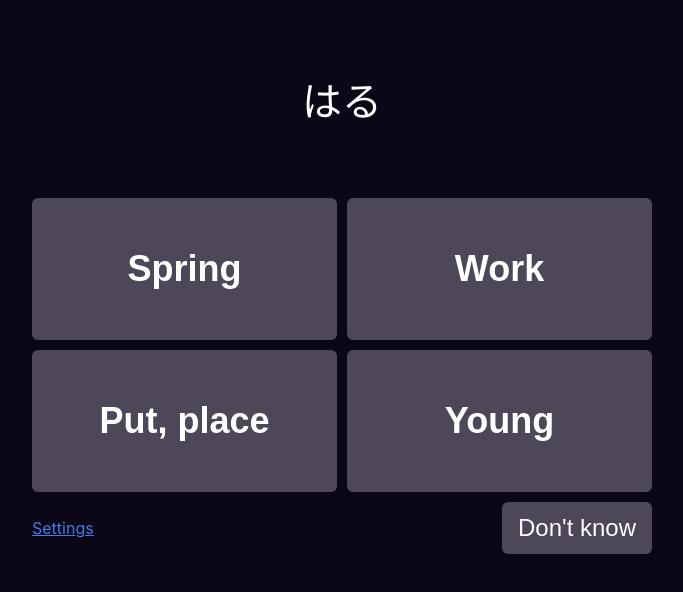
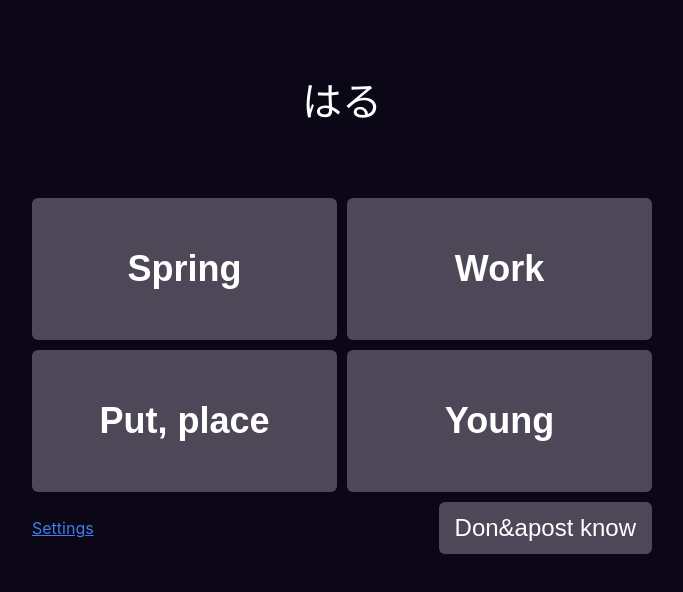
Before and after one commit to smorrier/nihongo-practice, a Next.js app: page / in a window 1280 px wide. Shown: the top 592 px of the page, without its empty margins (298-981 px from the left). Built offline with nearby package versions, Linux system fonts and the light colour scheme.

Commit message:
build error fixed

```diff
--- a/src/pages/index.tsx
+++ b/src/pages/index.tsx
@@ -31,7 +31,7 @@ const Index = (): ReactElement | null => {
 			})}
 			<DontKnowContainer>
 				<SettingsLink href='settings'>Settings</SettingsLink>
-				<DontKnow onClick={onDontKnowClick}>Don't know</DontKnow>
+				<DontKnow onClick={onDontKnowClick}>Don&apost know</DontKnow>
 			</DontKnowContainer>
 		</ResponsesContainer>
 	</QuestionsContainer>
```
